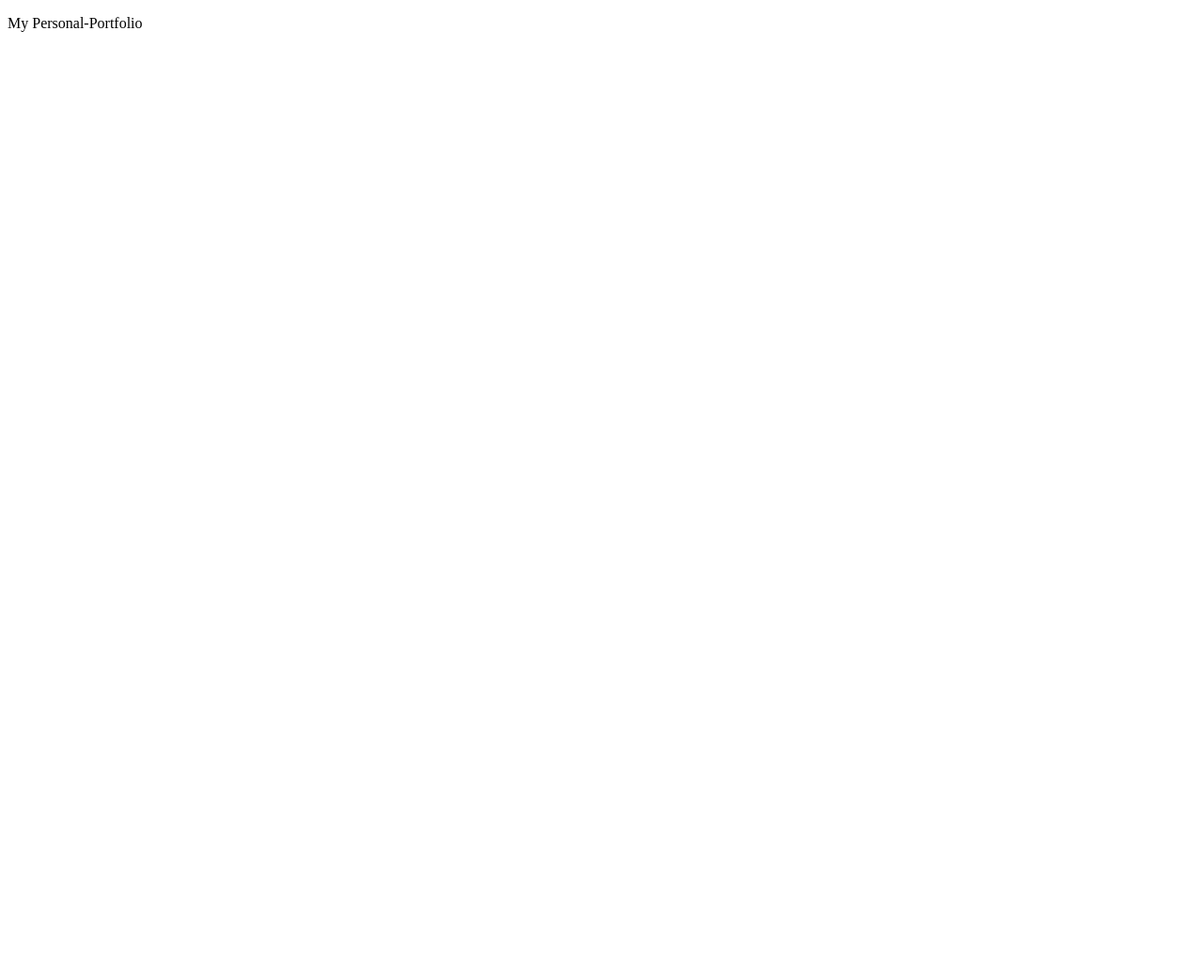
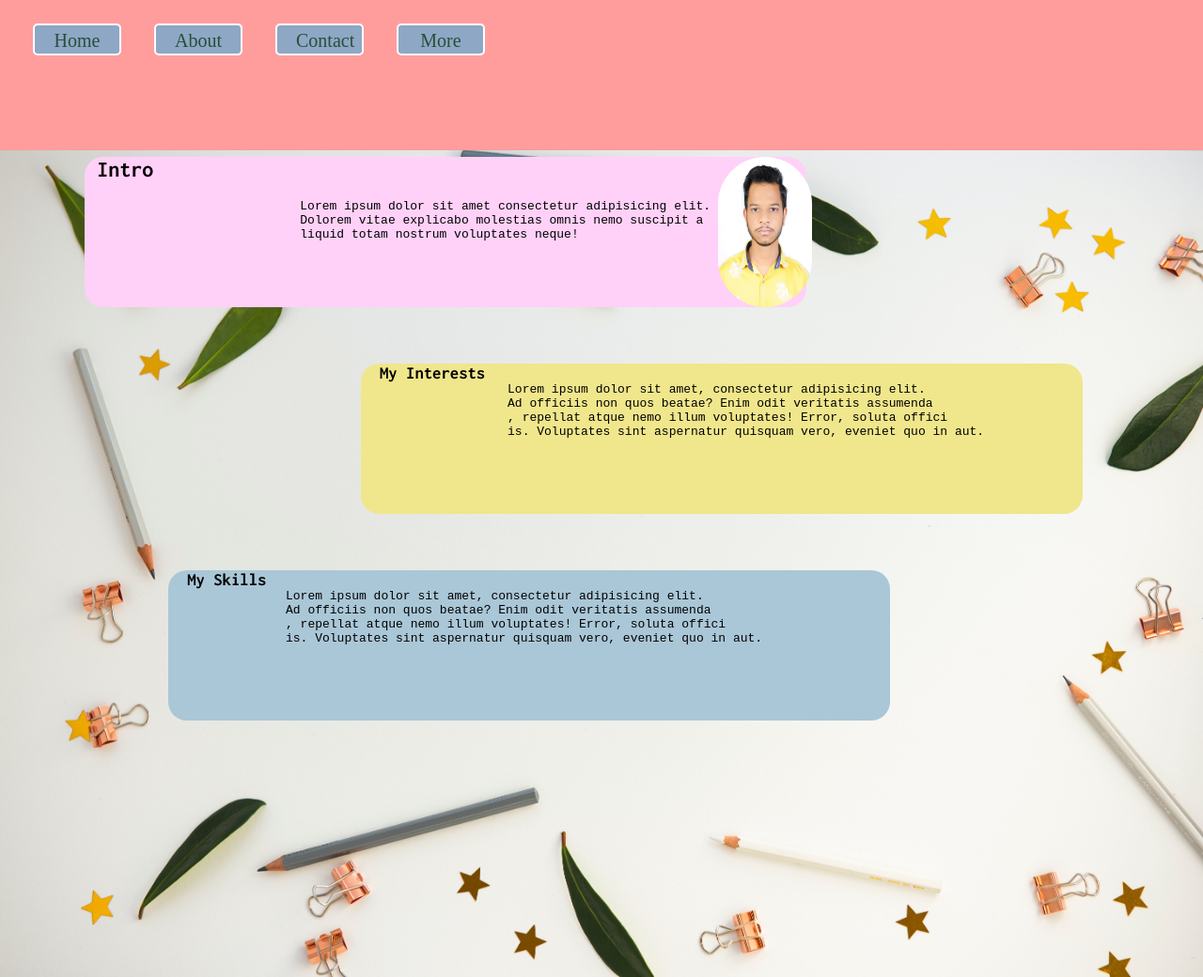
Before and after one commit to JayeshSChaudhari/Personal-Portfolio-CSoC, a plain HTML site: page portfolio.html in a window 1280 px wide. Shown: the whole page at 94% size. Before the commit the page ends 800 px from the top, so only its background shows below. Drawn offline with Linux system fonts and the light colour scheme.

Commit message:
More CSS and HTML added

```diff
--- a/portfolio.css
+++ b/portfolio.css
@@ -0,0 +1,136 @@
+@import url('https://fonts.googleapis.com/css2?family=Inconsolata:wght@700&display=swap');
+
+
+
+
+
+* {
+    margin: 0;
+    padding: 0;
+}
+
+.Container {
+    width: 100vw;
+    height: 100vh;
+    /* display: flex; */
+
+
+
+
+}
+
+
+
+#InfoPage{
+    background-image: url('Images/bcg-img.jpg');
+    background-repeat: no-repeat;
+    background-size:cover;
+    height: 110vh;
+}
+
+
+
+
+
+#Sidebar {
+    background-color: #ff9d9d;
+    width: 100vw;
+    height: 20vh;
+}
+#Sidebar ul{
+    display: flex;
+}
+#Sidebar ul li{
+    background-color: #8ea7c5;
+    border: 2px solid white;
+    border-radius: 5px;
+
+    margin: 25px 0px;
+    margin-left: 35px;
+    padding: 5px 20px;
+    width: 50px;
+    height: 20px;
+    text-align: center;
+    list-style: none;
+
+}
+#Sidebar ul li a{
+    color: #274f38;
+
+    text-decoration: none;
+    font-size: 20px;
+}
+
+
+
+.BasicInfo{
+    background-color: rgb(255 209 248);
+    height: 20vh;
+    width: 60vw;
+
+    /* margin-top: 70px; */
+    margin-left: 7vw;
+    display: flex ;
+
+    position: relative;
+    top: 7px;
+
+
+    justify-content: center;
+    border-radius: 20px;
+
+
+
+}
+.BasicInfo h2{
+    margin-left: 20px;
+    font-family: 'Inconsolata', monospace;
+
+
+}
+
+.BasicInfo img{
+    border-radius: 60px;
+    width: 100px;
+    justify-self:right;
+}
+
+
+.Interests {
+    background-color: khaki;
+    height: 20vh;
+    width: 60vw;
+
+    margin-top: 60px;
+    position: relative;
+    top: 7px;
+    left: 30vw;
+    border-radius: 20px;
+
+}
+.Interests h3{
+    margin-left: 20px;
+    font-family: 'Inconsolata', monospace;
+
+}
+
+
+
+.Skills{
+    background-color: #aac7d7;
+    height: 20vh;
+    width: 60vw;
+
+    margin-top: 60px;
+    position: relative;
+    top: 7px;
+    left: 14vw;
+    border-radius: 20px;
+
+
+}
+.Skills h3{
+    margin-left: 20px;
+    font-family: 'Inconsolata', monospace;
+
+}
--- a/portfolio.html
+++ b/portfolio.html
@@ -1,5 +1,6 @@
 <!DOCTYPE html>
 <html lang="en">
+
 <head>
     <meta charset="UTF-8">
     <meta http-equiv="X-UA-Compatible" content="IE=edge">
@@ -9,7 +10,64 @@
 </head>
 
 <body>
-    <p>My Personal-Portfolio</p>
+    <!-- <p>My Personal-Portfolio</p> -->
+    <div class="Container"> <!--Contains Whole Information-->
+
+        <div id="Sidebar">
+            <ul>
+                <li><a href="">Home</a> </li>
+                <li><a href="">About</a></li>
+                <li><a href="">Contact</a></li>
+                <li><a href="">More</a></li>
+            </ul>
+        </div>
+
+        <div id="InfoPage">
+
+            <div class="BasicInfo">
+                <h2>Intro</h2>
+
+                <pre>
+
+
+
+                    Lorem ipsum dolor sit amet consectetur adipisicing elit.
+                    Dolorem vitae explicabo molestias omnis nemo suscipit a
+                    liquid totam nostrum voluptates neque!
+                </pre>
+                <img src="Images/image.JPG" alt="Jayesh">
+            </div>
+
+            <div class="Interests">
+                <h3>My Interests</h3>
+
+                <pre>
+                    Lorem ipsum dolor sit amet, consectetur adipisicing elit.
+                    Ad officiis non quos beatae? Enim odit veritatis assumenda
+                    , repellat atque nemo illum voluptates! Error, soluta offici
+                    is. Voluptates sint aspernatur quisquam vero, eveniet quo in aut.
+                </pre>
+
+            </div>
+
+
+            <div class="Skills">
+                <h3>My Skills</h3>
+
+                <pre>
+                Lorem ipsum dolor sit amet, consectetur adipisicing elit.
+                Ad officiis non quos beatae? Enim odit veritatis assumenda
+                , repellat atque nemo illum voluptates! Error, soluta offici
+                is. Voluptates sint aspernatur quisquam vero, eveniet quo in aut.
+            </pre>
+
+            </div>
+        </div>
+
+
+    </div>
+
 
 </body>
+
 </html>
```
Also changed, not shown: Images/bcg-img.jpg (added), Images/image.JPG (added).
